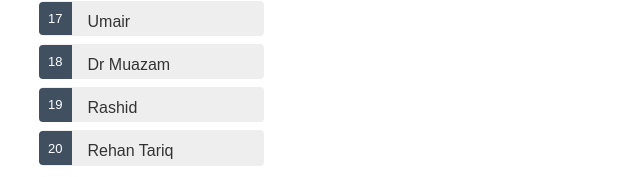
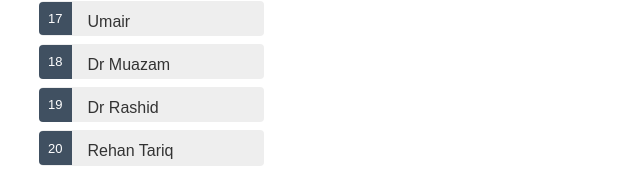
Before and after one commit to UsamaaChaudary/angular-tour-of-heroes, an Angular app: page / in a window 1280 px wide. Shown: the part 410-587 px from the top of the page, without its empty margins (0-640 px from the left). Built offline with nearby package versions, Linux system fonts and the light colour scheme.

Commit message:
Getting Heroes Data with Service

```diff
--- /dev/null
+++ b/src/app/hero.service.ts
@@ -0,0 +1,16 @@
+import { Injectable } from '@angular/core';
+import { Hero } from './hero';
+import { HEROES } from './mock-heroes';
+
+@Injectable({
+  providedIn: 'root'
+})
+export class HeroService
+{
+
+  getHeroes(): Hero[]
+  {
+    return HEROES;
+  }
+  constructor() { }
+}
--- a/src/app/heroes/heroes.component.ts
+++ b/src/app/heroes/heroes.component.ts
@@ -1,6 +1,7 @@
 import { Component, OnInit } from '@angular/core';
 import { Hero } from '../hero';
-import { HEROES } from '../mock-heroes';
+import { HeroService } from '../hero.service';
+// import { HEROES } from '../mock-heroes';
 
 @Component({
   selector: 'app-heroes',
@@ -15,12 +16,18 @@ export class HeroesComponent implements OnInit {
     this.selectedHero = hero;
   }
 
-  heroes = HEROES;
+  heroes: Hero[] = [];
 
-  constructor() { }
+  getHeroes(): void
+  {
+    this.heroes = this.heroService.getHeroes();
+  }
 
-  ngOnInit(): void {
+  constructor(private heroService: HeroService) { }
 
+  ngOnInit(): void
+  {
+    this.getHeroes();
   }
 
 
--- a/src/app/mock-heroes.ts
+++ b/src/app/mock-heroes.ts
@@ -10,6 +10,6 @@ export const HEROES: Hero[] =
   { id: 16, name: 'Talha' },
   { id: 17, name: 'Umair' },
   { id: 18, name: 'Dr Muazam' },
-  { id: 19, name: 'Rashid' },
+  { id: 19, name: 'Dr Rashid' },
   { id: 20, name: 'Rehan Tariq' }
 ];
```
Also changed, not shown: 1 other file (tests, documents, lock files or other folders).
